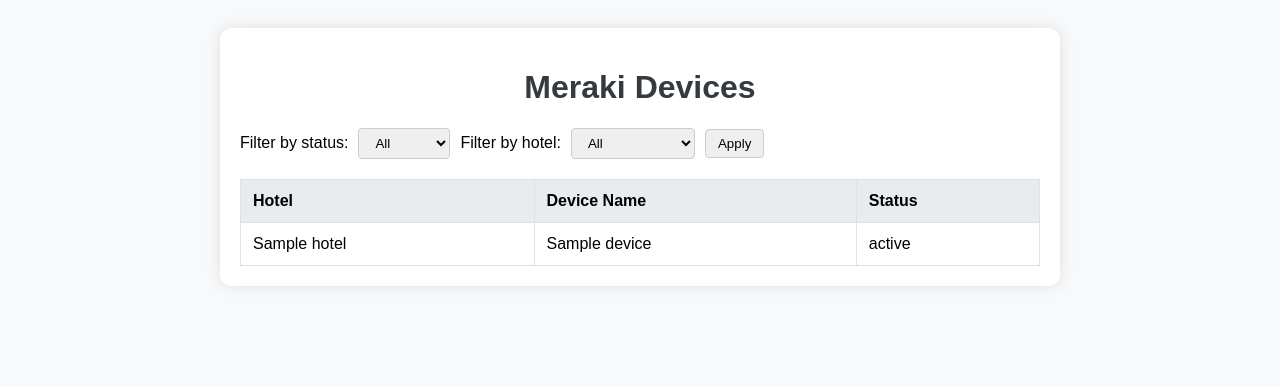
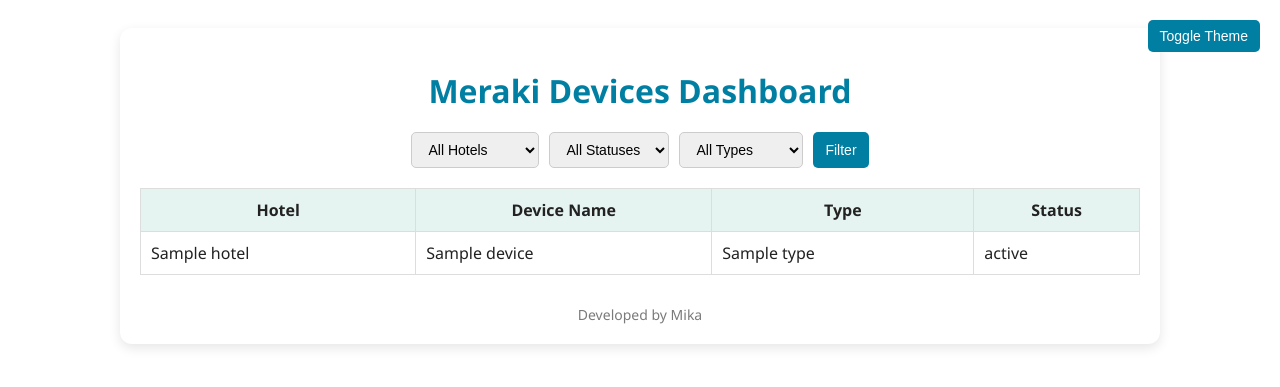
Before and after one commit to michaelbruno1806/michaelbruno1806-ict_dashboard, a Flask app: template templates/index.html in a window 1280 px wide. Shown: the top 387 px of the page. Run offline with Flask 3, Linux system fonts and the light colour scheme; the template is opened without the code that fills it: most values are stand-ins (such as "Sample title", 1, 10 or a date in 2020).

Commit message:
index.html

```diff
--- a/templates/index.html
+++ b/templates/index.html
@@ -1,41 +1,68 @@
-
 <!doctype html>
 <html lang="en">
 <head>
     <meta charset="UTF-8">
-    <title>Meraki Devices by Hotel</title>
+    <title>ICT OPS Dashboard</title>
     <style>
+        :root {
+            --beach-blue: #007fa3;
+            --beach-light: #e6f4f1;
+            --online: #b6f7c1;
+            --offline: #f7b6b6;
+            --alerting: #f7e3b6;
+            --dormant: #cccccc;
+            --text-color: #222;
+            --bg-color: #ffffff;
+        }
+
+        [data-theme="dark"] {
+            --bg-color: #1e1e1e;
+            --text-color: #f1f1f1;
+        }
+
         body {
-            font-family: Arial, sans-serif;
-            background-color: #f8f9fa;
+            font-family: 'Segoe UI', sans-serif;
+            background-color: var(--bg-color);
+            color: var(--text-color);
             padding: 20px;
+            transition: background 0.3s, color 0.3s;
         }
 
         .container {
-            max-width: 800px;
+            max-width: 1000px;
             margin: auto;
-            background: white;
+            background: var(--bg-color);
             padding: 20px;
             border-radius: 12px;
-            box-shadow: 0 0 15px rgba(0,0,0,0.1);
+            box-shadow: 0 4px 12px rgba(0, 0, 0, 0.1);
         }
 
         h1 {
             text-align: center;
-            color: #343a40;
+            color: var(--beach-blue);
+            margin-bottom: 20px;
         }
 
         form {
+            display: flex;
+            flex-wrap: wrap;
+            gap: 10px;
+            justify-content: center;
             margin-bottom: 20px;
-            display: flex;
-            gap: 10px;
-            align-items: center;
         }
 
         select, button {
-            padding: 6px 12px;
-            border-radius: 4px;
+            padding: 8px 12px;
+            border-radius: 5px;
             border: 1px solid #ccc;
+            font-size: 14px;
+        }
+
+        button {
+            background-color: var(--beach-blue);
+            color: white;
+            border: none;
+            cursor: pointer;
         }
 
         table {
@@ -43,42 +70,76 @@
             border-collapse: collapse;
         }
 
-        table, th, td {
-            border: 1px solid #dee2e6;
-        }
-
         th, td {
-            padding: 12px;
-            text-align: left;
+            padding: 10px;
+            border: 1px solid #ddd;
         }
 
         th {
-            background-color: #e9ecef;
+            background-color: var(--beach-light);
+        }
+
+        .status-online {
+            background-color: var(--online);
+        }
+
+        .status-offline {
+            background-color: var(--offline);
+        }
+
+        .status-alerting {
+            background-color: var(--alerting);
+        }
+
+        .status-dormant {
+            background-color: var(--dormant);
+        }
+
+        .footer {
+            text-align: center;
+            margin-top: 30px;
+            font-size: 14px;
+            opacity: 0.6;
+        }
+
+        .toggle-theme {
+            position: absolute;
+            top: 20px;
+            right: 20px;
         }
     </style>
 </head>
-<body>
+<body data-theme="light">
+    <div class="toggle-theme">
+        <button onclick="toggleTheme()">Toggle Theme</button>
+    </div>
+
     <div class="container">
-    <h1>Meraki Devices</h1>
+        <h1>Meraki Devices Dashboard</h1>
 
         <form method="post">
-        <label>Filter by status:</label>
-        <select name="status">
-            <option value="">All</option>
-            <option value="online" {% if filter_status == 'online' %}selected{% endif %}>Online</option>
-            <option value="offline" {% if filter_status == 'offline' %}selected{% endif %}>Offline</option>
-            <option value="alerting" {% if filter_status == 'alerting' %}selected{% endif %}>Alerting</option>
-        </select>
-
-        <label>Filter by hotel:</label>
             <select name="hotel">
-            <option value="">All</option>
-            {% for hotel in hotel_list %}
-            <option value="{{ hotel }}" {% if filter_hotel == hotel %}selected{% endif %}>{{ hotel }}</option>
+                <option value="">All Hotels</option>
+                {% for hotel in hotels %}
+                <option value="{{ hotel }}" {% if selected_hotel == hotel %}selected{% endif %}>{{ hotel }}</option>
                 {% endfor %}
             </select>
 
-        <button type="submit">Apply</button>
+            <select name="status">
+                <option value="">All Statuses</option>
+                {% for status in statuses %}
+                <option value="{{ status }}" {% if filter_status == status %}selected{% endif %}>{{ status|capitalize }}</option>
+                {% endfor %}
+            </select>
+
+            <select name="type">
+                <option value="">All Types</option>
+                {% for t in types %}
+                <option value="{{ t }}" {% if selected_type == t %}selected{% endif %}>{{ t }}</option>
+                {% endfor %}
+            </select>
+
+            <button type="submit">Filter</button>
         </form>
 
         <table>
@@ -86,19 +147,33 @@
                 <tr>
                     <th>Hotel</th>
                     <th>Device Name</th>
+                    <th>Type</th>
                     <th>Status</th>
                 </tr>
             </thead>
             <tbody>
                 {% for device in system_data %}
-        <tr>
+                <tr class="status-{{ device.Status|lower }}">
                     <td>{{ device.Hotel }}</td>
                     <td>{{ device.Name }}</td>
+                    <td>{{ device.Type }}</td>
                     <td>{{ device.Status }}</td>
                 </tr>
                 {% endfor %}
             </tbody>
         </table>
+
+        <div class="footer">
+            Developed by Mika
         </div>
+    </div>
+
+    <script>
+        function toggleTheme() {
+            const body = document.body;
+            const current = body.getAttribute('data-theme');
+            body.setAttribute('data-theme', current === 'light' ? 'dark' : 'light');
+        }
+    </script>
 </body>
 </html>
```
Lines whose indentation alone changed are shown as unchanged.
